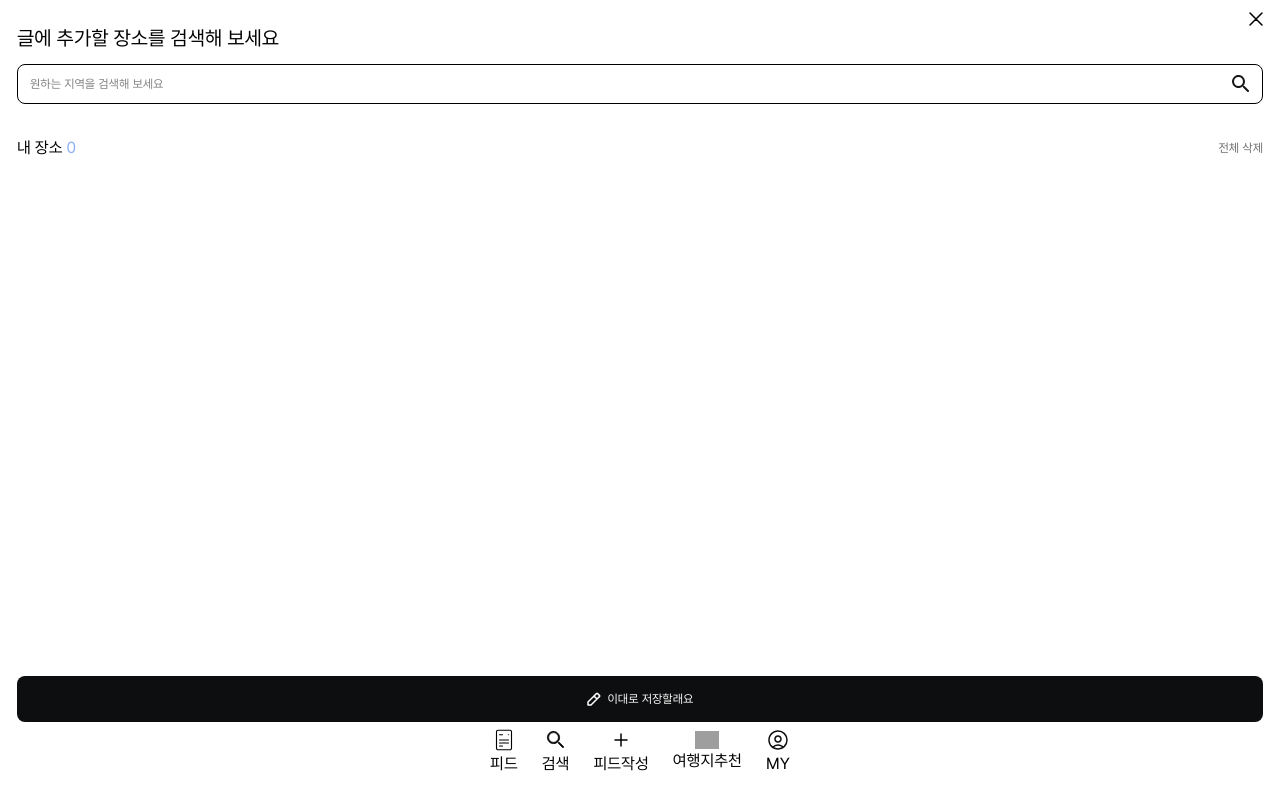
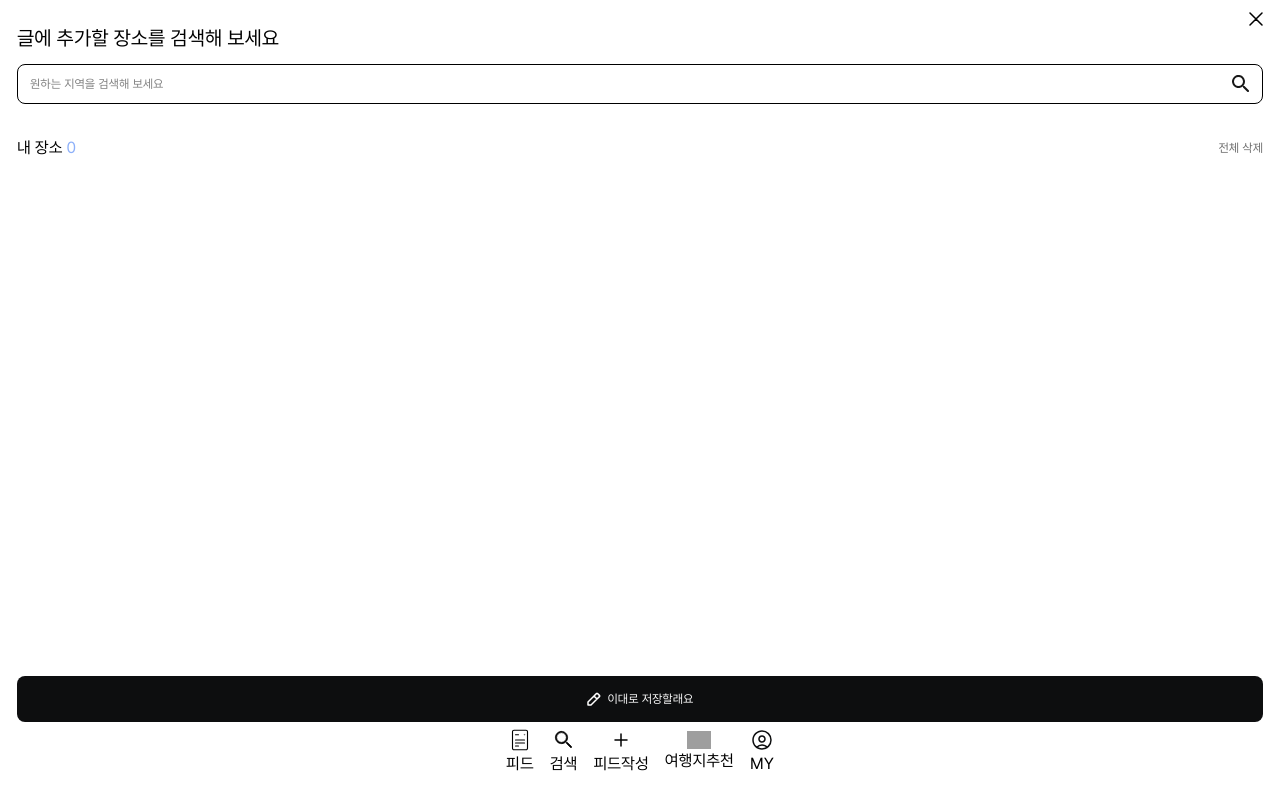
Before and after one commit to FRONTENDBOOTCAMP-12th/4th-SBPB, a Next.js app: page / in a window 1280 px wide. Built offline with nearby package versions, Linux system fonts and the light colour scheme; grey boxes are pictures that could not be loaded.

Commit message:
[Design] 깨지는 nav 수정

```diff
--- a/src/components/nav-items.tsx
+++ b/src/components/nav-items.tsx
@@ -13,7 +13,7 @@ interface NavItem {
 }
 
 const navItems: NavItem[] = [
-  { id: 'feed', src: '/paper.svg', href: '#', alt: '피드', label: '피드' },
+  { id: 'feed', src: '/paper.svg', href: '/feed', alt: '피드', label: '피드' },
   { id: 'search', src: '/search.svg', href: '#', alt: '검색', label: '검색' },
   {
     id: 'plus',
@@ -49,7 +49,7 @@ function NavItems() {
             className={` ${selectedItem === item.id ? 'shadow-[0_-2px_0_0_black]' : ''} `}
           >
             <Link href={item.href}>
-              <figure className="flex flex-col items-center px-3 py-2">
+              <figure className="flex flex-col items-center px-2 py-2">
                 <Image src={item.src} width={24} height={24} alt={item.alt} />
                 <figcaption>{item.label}</figcaption>
               </figure>
```
